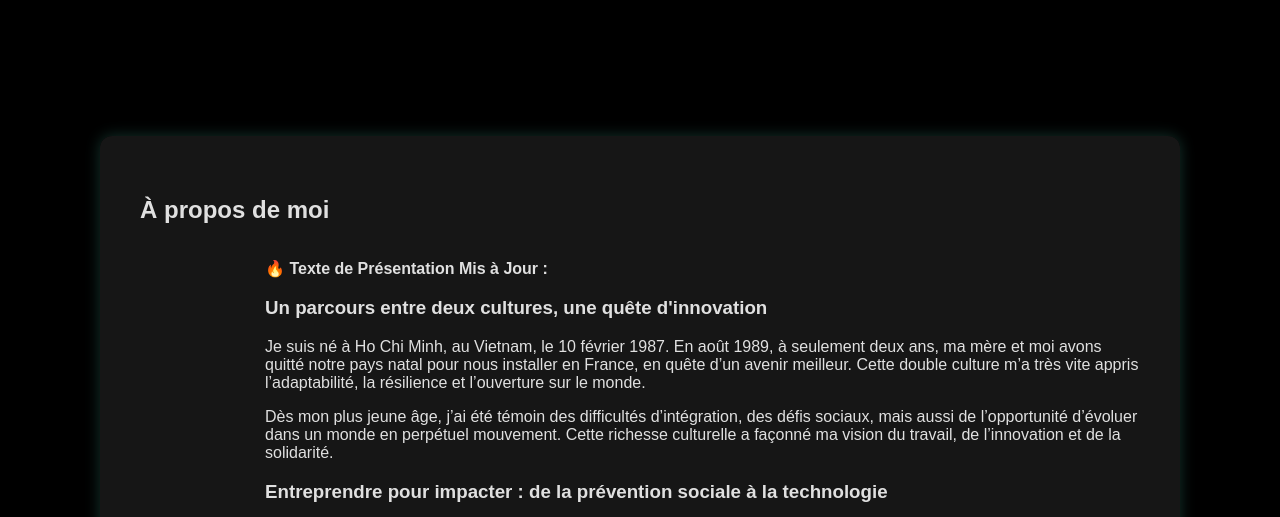
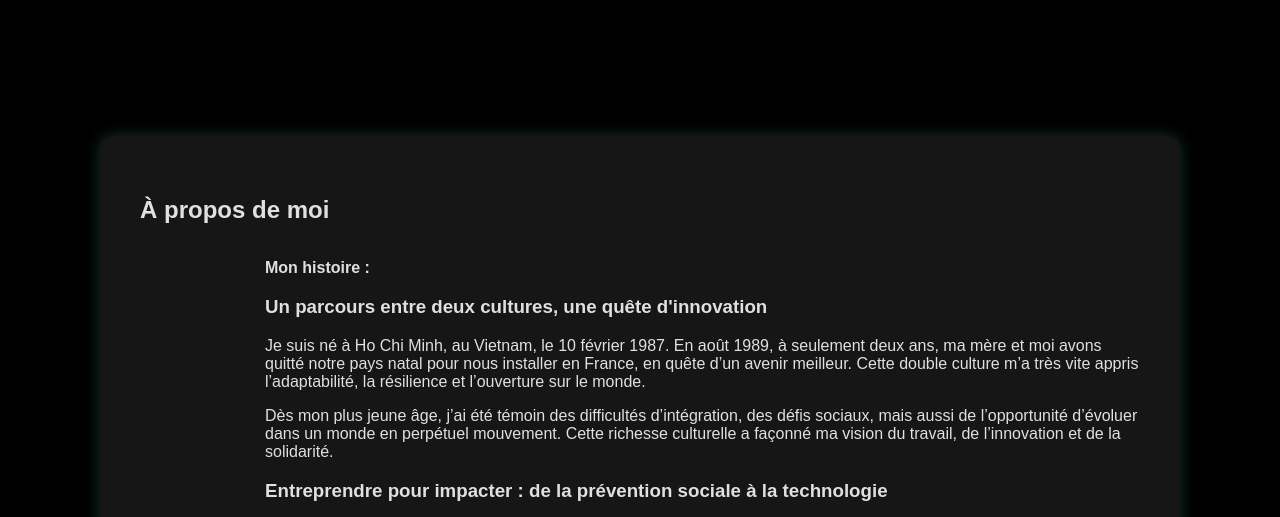
Before and after one commit to maori60/my_portfolio, a plain HTML site: page index.html in a window 1280 px wide. Shown: the part 245-762 px from the top of the page. Drawn offline with Linux system fonts and the light colour scheme; a script that the page names is missing.

Commit message:
update index

```diff
--- a/index.html
+++ b/index.html
@@ -25,7 +25,7 @@
         <div class="about-container">
             <img src="images/profil.jpg" alt="Photo de Van Tien Bui" class="profile-img">
             <div class="about-text" id="about-content">
-                <p><strong>🔥 Texte de Présentation Mis à Jour :</strong></p>
+                <p><strong>Mon histoire :</strong></p>
                 <h3>Un parcours entre deux cultures, une quête d'innovation</h3>
                 <p>Je suis né à Ho Chi Minh, au Vietnam, le 10 février 1987. En août 1989, à seulement deux ans, ma mère et moi avons quitté notre pays natal pour nous installer en France, en quête d’un avenir meilleur. Cette double culture m’a très vite appris l’adaptabilité, la résilience et l’ouverture sur le monde.</p>
                 <p>Dès mon plus jeune âge, j’ai été témoin des difficultés d’intégration, des défis sociaux, mais aussi de l’opportunité d’évoluer dans un monde en perpétuel mouvement. Cette richesse culturelle a façonné ma vision du travail, de l’innovation et de la solidarité.</p>
```
